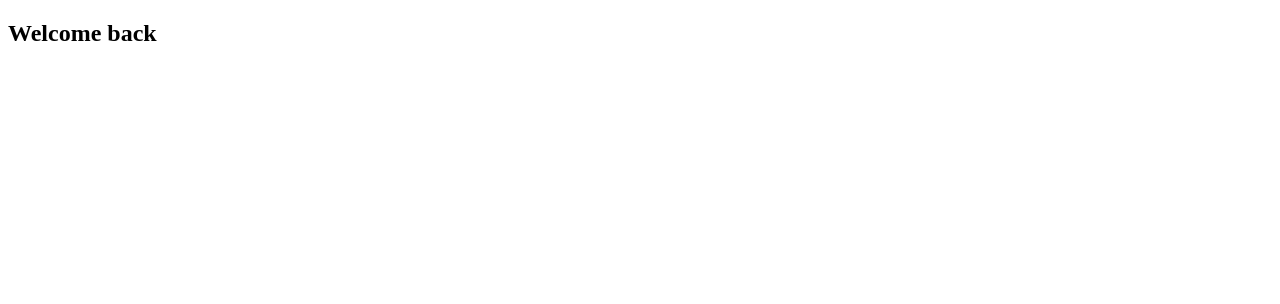
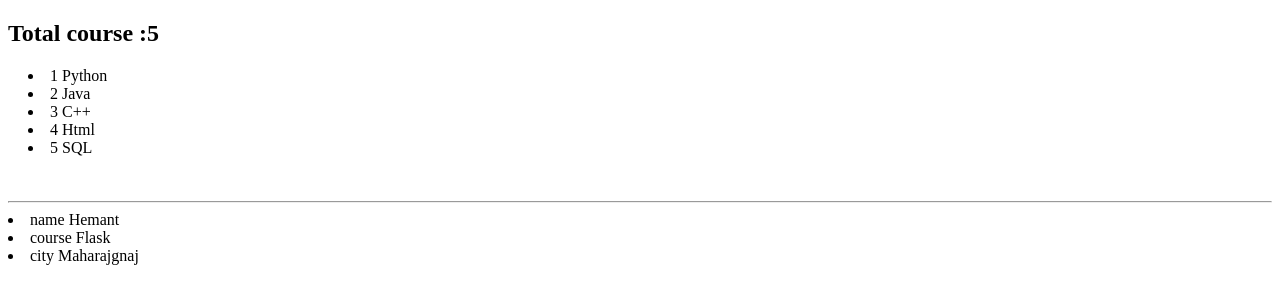
Before and after one commit to hemantgond2007-rgb/Flask.P, a Flask app: page / in a window 1280 px wide. Before the commit the part shown is almost empty. Shown: the top 304 px of the page. Run offline with Flask 3, Linux system fonts and the light colour scheme.

Commit message:
Jinja2_for-loop

```diff
--- a/app.py
+++ b/app.py
@@ -2,9 +2,12 @@ from flask import Flask,render_template,request,url_for
 app=Flask(__name__)
 @app.route("/")
 def home():
-    is_loged_in=True
-    return render_template("index.html",is_loged_in=is_loged_in)
-
-
+    course=["Python","Java","C++","Html","SQL"]
+    student={
+        "name":"Hemant",
+        "course":"Flask",
+        "city":"Maharajgnaj"
+    }
+    return render_template("index.html",course=course,student=student)
 if(__name__=="__main__"):
-    app.run(debug=True,port=5001)
+    app.run(debug=True,port=5002)
--- a/templates/index.html
+++ b/templates/index.html
@@ -6,9 +6,15 @@
   <title>Home page</title>
 </head>
 <body>
- {%if is_loged_in %}
-   <h2>Welcome back</h2>
-  {%else%}
- <h1>Please Login</h1>
-{%endif%}
+  <h2>Total course :{{course|length}}</h2>
+  {% for item in course%}
+    <li style="margin-left: 20px;">{{loop.index}} {{item}}</li>
+  {%endfor%}
+  <br><br>
+  <hr>
+  {%for key,value in student.items()%}
+   <li>{{key}} {{value}}</li>
+  {%endfor%}
+
+
 </html>
```
